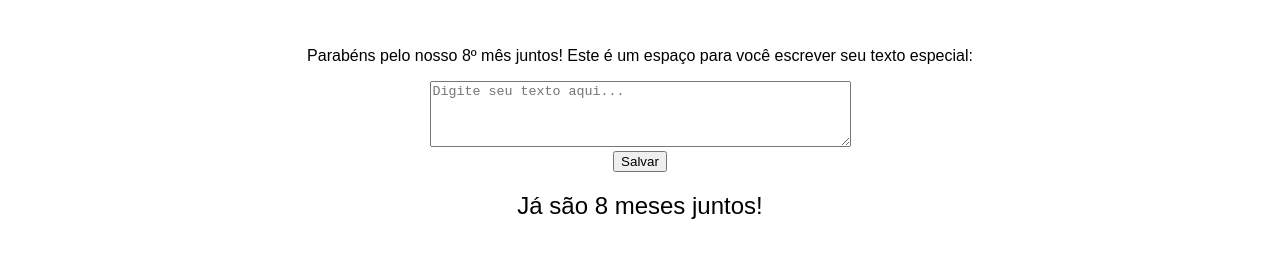
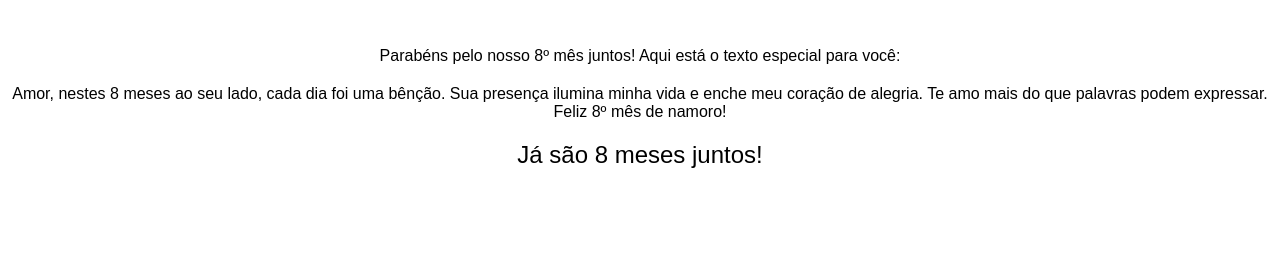
Before and after one commit to Mauriciowds/feliz-8-meses, a plain HTML site: page index.html in a window 1280 px wide. Shown: the part 61-318 px from the top of the page. Drawn offline with Linux system fonts and the light colour scheme.

Commit message:
Add files via upload

```diff
--- a/index.html
+++ b/index.html
@@ -14,6 +14,12 @@
         #mensagem {
             margin-top: 50px;
         }
+        #texto {
+            display: none;
+        }
+        #textoSalvo {
+            margin-top: 20px;
+        }
         #timer {
             margin-top: 20px;
             font-size: 24px;
@@ -23,19 +29,16 @@
 <body>
     <h1>8 Meses de Amor!</h1>
     <div id="mensagem">
-        <p>Parabéns pelo nosso 8º mês juntos! Este é um espaço para você escrever seu texto especial:</p>
-        <textarea id="texto" rows="4" cols="50" placeholder="Digite seu texto aqui..."></textarea>
-        <br>
-        <button onclick="salvarTexto()">Salvar</button>
+        <p>Parabéns pelo nosso 8º mês juntos! Aqui está o texto especial para você:</p>
+        <div id="textoSalvo"></div>
     </div>
     <div id="timer"></div>
 
     <script>
-        // Função para salvar o texto
-        function salvarTexto() {
-            var texto = document.getElementById('texto').value;
-            // Aqui você pode adicionar um código para salvar o texto, seja em um banco de dados ou em localStorage
-            alert('Texto salvo com sucesso!');
+        // Função para exibir o texto especial
+        function exibirTextoEspecial() {
+            var textoEspecial = "Amor, nestes 8 meses ao seu lado, cada dia foi uma bênção. Sua presença ilumina minha vida e enche meu coração de alegria. Te amo mais do que palavras podem expressar. Feliz 8º mês de namoro!";
+            document.getElementById('textoSalvo').innerHTML = textoEspecial;
         }
 
         // Função para calcular os meses desde o início do namoro e exibir a contagem
@@ -47,6 +50,7 @@
             document.getElementById('timer').innerHTML = 'Já são ' + meses + ' meses juntos!';
         }
 
+        exibirTextoEspecial(); // Chama a função para exibir o texto especial
         calcularTempo(); // Chama a função para calcular o tempo assim que a página carrega
     </script>
 </body>
```
